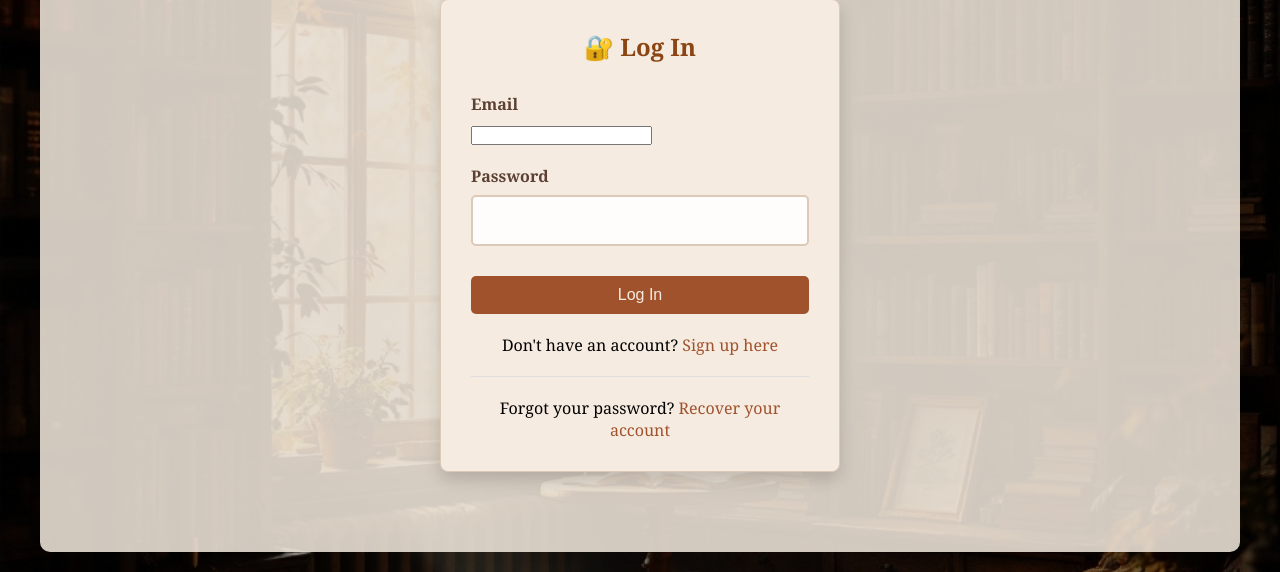
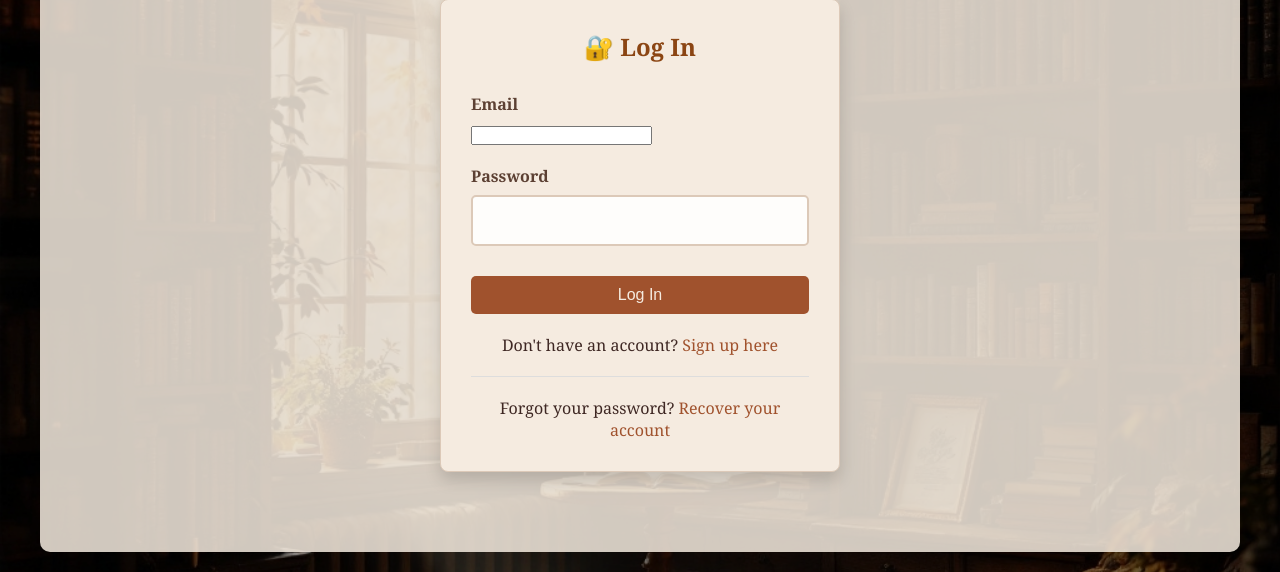
Before and after one commit to pagyP/readingnook, a Flask app: a page that uses templates/base.html in a window 1280 px wide. Shown: the part 316-888 px from the top of the page. Run offline with Flask 3, Linux system fonts and the light colour scheme; some libraries are stand-ins or nearby versions.

Commit message:
accessibilty update

```diff
--- a/templates/base.html
+++ b/templates/base.html
@@ -21,6 +21,7 @@
 
         body {
             font-family: 'Georgia', 'Garamond', serif;
+            color: #3E2723;
             background: linear-gradient(135deg, #D4A574 0%, #A0522D 100%);
             background-image:
                 linear-gradient(135deg, rgba(0, 0, 0, 0.3) 0%, rgba(0, 0, 0, 0.5) 100%),
```
